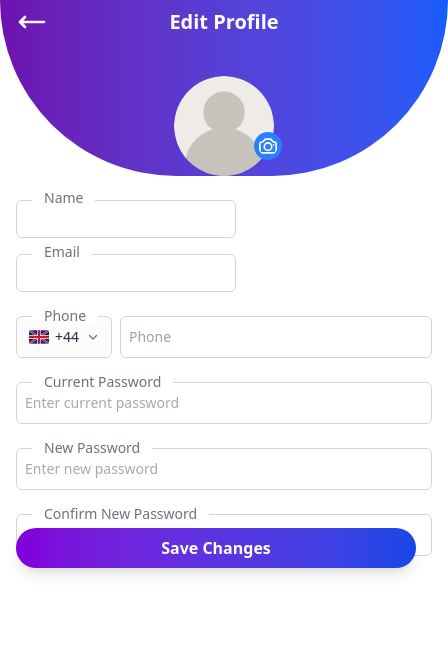
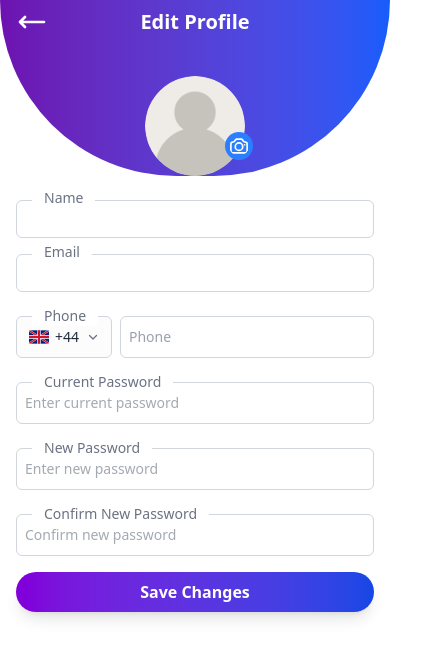
Before and after one commit to Habiba712/ECBI-frontend, a Next.js app: page /pages/profile/edit in a window 390 px wide. Shown: the top 658 px of the page, 448 px wide, since content can reach past the window. Built offline with nearby package versions, Linux system fonts and the light colour scheme.

Commit message:
fixed layout edit profile mobile screen

```diff
--- a/app/pages/profile/edit/page.js
+++ b/app/pages/profile/edit/page.js
@@ -47,13 +47,13 @@ export default function EditProfilePage() {
 
     return (
 
-        <section className=" min-h-screen h-full max-w-md mx-auto  w-full">
+        <section className="min-h-screen h-full max-w-md mx-auto">
             {/* first section */}
-            <div className="h-[100px] h-full flex flex-col justify-center bg-gradient-to-r from-purple-800 to-blue-600 items-center w-full  px-4 text-white rounded-b-full ">
-                <div className="flex flex-col pt-10 justify-between items-center gap-2 w-full h-full">
-                    <div className="flex justify-between items-center  w-full relative z-10 -top-8">
+            <div className="h-[100px] h-full flex flex-col justify-center bg-gradient-to-r from-purple-800 to-blue-600 items-center  px-4 text-white rounded-b-full w-full">
+                <div className="w-full flex flex-col pt-10 justify-between items-center gap-2 h-full ">
+                    <div className="w-full flex justify-between items-center  relative z-10 -top-8 ">
 
-                        <button className="absolute " onClick={() => router.back()}>
+                        <button className="absolute w-full" onClick={() => router.back()}>
                             <RightArrowIcon className="w-8 h-8 text-white cursor-pointer rotate-180 stroke-2" />
                         </button>
 
@@ -71,24 +71,25 @@ export default function EditProfilePage() {
                     </div>
 
                 </div>
-            </div>
 
 
-            <div className="h-full scrollbar-hidden">
-                <form className="flex justify-between gap-4 mt-6 px-4 flex-wrap relative">
-                    <div className="flex flex-col relative">
+
+            </div>
+ <div className="h-full">
+                <form className="flex justify-between gap-4 mt-6 px-4 flex-wrap relative w-full">
+                    <div className="w-full flex flex-col relative" >
                         <label htmlFor="name" className="font-medium text-sm text-gray-600 absolute bg-white px-2 -top-3 left-4">Name</label>
                         <div className="flex items-center gap-2">
                             <input type="text" id="name" name="name" defaultValue={loggedInUser?.base?.name} className="w-full border border-gray-300 rounded-md px-3 py-2 focus:outline-none focus:ring-2 focus:ring-blue-500" />
                         </div>
                     </div>
-                    <div className="flex flex-col relative">
+                    <div className="w-full flex flex-col relative">
                         <label htmlFor="email" className="font-medium text-sm text-gray-600 absolute bg-white px-2 -top-3 left-4">Email</label>
                         <div className="flex items-center gap-2">
                             <input type="email" id="email" name="email" defaultValue={loggedInUser?.base?.email} className="w-full border border-gray-300 rounded-md px-3 py-2 focus:outline-none focus:ring-2 focus:ring-blue-500" />
                         </div>
                     </div>
-                     <div className="flex flex-col relative w-full mt-2">
+                     <div className="w-full flex flex-col relative mt-2">
                         <label htmlFor="phone" className="text-xs  text-gray-500 absolute bg-white px-2 -top-2.5 left-4 z-10 font-medium">
                             Phone
                         </label>
@@ -121,12 +122,12 @@ export default function EditProfilePage() {
                                 pattern="[0-9]*"
                                 placeholder="Phone"
                                 defaultValue={loggedInUser?.base?.telephone || ""}
-                                className="w-100 border border-gray-300 rounded-md px-4 py-2.5 text-sm text-gray-800 placeholder-gray-400 focus:outline-none focus:ring-2 focus:ring-blue-500"
+                                className="w-full border border-gray-300 rounded-md px-4 py-2.5 text-sm text-gray-800 placeholder-gray-400 focus:outline-none focus:ring-2 focus:ring-blue-500"
                             />
                         </div>
                     </div>
                     {/* CURRENT PASSWORD (IDENTITY VERIFICATION) */}
-                    <div className="flex flex-col relative w-full mt-2">
+                    <div className="w-full flex flex-col relative mt-2">
                         <label htmlFor="currentPassword" className="text-xs font-medium text-gray-500 absolute bg-white px-2 -top-2.5 left-4 z-10">
                             Current Password
                         </label>
@@ -142,7 +143,7 @@ export default function EditProfilePage() {
 
 
                     {/* NEW PASSWORD */}
-                    <div className="flex flex-col relative w-full mt-2">
+                    <div className="w-full flex flex-col relative mt-2">
                         <label htmlFor="newPassword" className="text-xs font-medium text-gray-500 absolute bg-white px-2 -top-2.5 left-4 z-10">
                             New Password
                         </label>
@@ -157,7 +158,7 @@ export default function EditProfilePage() {
 
                     {/* CONFIRM NEW PASSWORD */}
 
-                     <div className="flex flex-col  relative w-full mt-2">
+                     <div className="w-full flex flex-col  relative mt-2">
                         <label htmlFor="confirmPassword" className="text-xs font-medium text-gray-500 absolute bg-white px-2 -top-2.5 left-4 z-10">
                             Confirm New Password
                         </label>
@@ -172,8 +173,8 @@ export default function EditProfilePage() {
 
                     {/* Phone Number Field Component Block */}
 
-                   <div className="absolute top-80 mt-2">
-                     <button type="submit" className="w-100 rounded-full bg-gradient-to-r from-purple-700 to-blue-700 py-2 px-2 text-white font-semibold cursor-pointer
+                   <div className="w-full">
+                     <button type="submit" className="w-full rounded-full bg-gradient-to-r from-purple-700 to-blue-700 py-2 px-2 text-white font-semibold cursor-pointer
                             transition-all duration-500 ease-in-out hover:animate-pulse shadow-lg
                         ">
                         Save Changes
@@ -182,6 +183,8 @@ export default function EditProfilePage() {
 
                 </form>
             </div>
+
+
         </section>
     )
 
```
